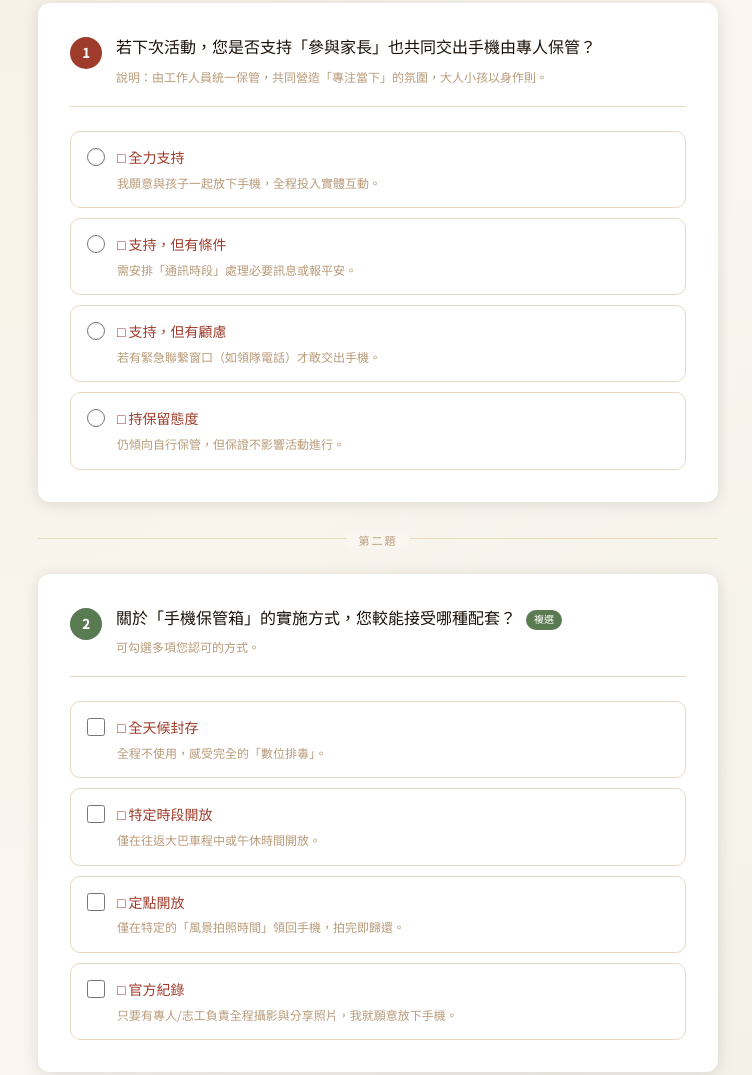
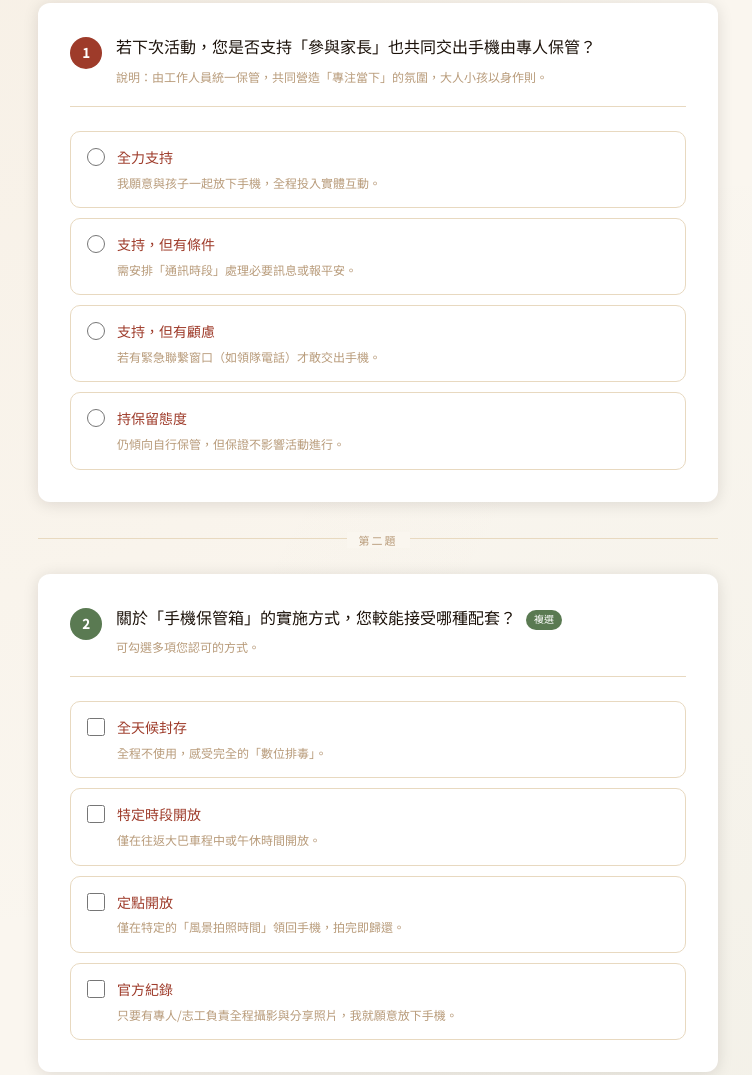
Before and after one commit to lei6912/comment, a plain HTML site: page index.html in a window 1280 px wide. Shown: the part 442-1517 px from the top of the page, without its empty margins (262-1014 px from the left). Drawn offline with Linux system fonts and the light colour scheme.

Commit message:
Add files via upload

```diff
--- a/index.html
+++ b/index.html
@@ -415,28 +415,28 @@
         <label class="option-item" id="q1-opt1">
           <input type="radio" name="q1" value="全力支持" required>
           <div class="option-label">
-            <strong>□ 全力支持</strong>
+            <strong> 全力支持</strong>
             <span class="option-desc">我願意與孩子一起放下手機，全程投入實體互動。</span>
           </div>
         </label>
         <label class="option-item" id="q1-opt2">
           <input type="radio" name="q1" value="支持但有條件">
           <div class="option-label">
-            <strong>□ 支持，但有條件</strong>
+            <strong> 支持，但有條件</strong>
             <span class="option-desc">需安排「通訊時段」處理必要訊息或報平安。</span>
           </div>
         </label>
         <label class="option-item" id="q1-opt3">
           <input type="radio" name="q1" value="支持但有顧慮">
           <div class="option-label">
-            <strong>□ 支持，但有顧慮</strong>
+            <strong> 支持，但有顧慮</strong>
             <span class="option-desc">若有緊急聯繫窗口（如領隊電話）才敢交出手機。</span>
           </div>
         </label>
         <label class="option-item" id="q1-opt4">
           <input type="radio" name="q1" value="持保留態度">
           <div class="option-label">
-            <strong>□ 持保留態度</strong>
+            <strong> 持保留態度</strong>
             <span class="option-desc">仍傾向自行保管，但保證不影響活動進行。</span>
           </div>
         </label>
@@ -461,28 +461,28 @@
         <label class="option-item" id="q2-opt1">
           <input type="checkbox" name="q2" value="全天候封存">
           <div class="option-label">
-            <strong>□ 全天候封存</strong>
+            <strong> 全天候封存</strong>
             <span class="option-desc">全程不使用，感受完全的「數位排毒」。</span>
           </div>
         </label>
         <label class="option-item" id="q2-opt2">
           <input type="checkbox" name="q2" value="特定時段開放">
           <div class="option-label">
-            <strong>□ 特定時段開放</strong>
+            <strong> 特定時段開放</strong>
             <span class="option-desc">僅在往返大巴車程中或午休時間開放。</span>
           </div>
         </label>
         <label class="option-item" id="q2-opt3">
           <input type="checkbox" name="q2" value="定點開放">
           <div class="option-label">
-            <strong>□ 定點開放</strong>
+            <strong> 定點開放</strong>
             <span class="option-desc">僅在特定的「風景拍照時間」領回手機，拍完即歸還。</span>
           </div>
         </label>
         <label class="option-item" id="q2-opt4">
           <input type="checkbox" name="q2" value="官方紀錄">
           <div class="option-label">
-            <strong>□ 官方紀錄</strong>
+            <strong> 官方紀錄</strong>
             <span class="option-desc">只要有專人/志工負責全程攝影與分享照片，我就願意放下手機。</span>
           </div>
         </label>
```
